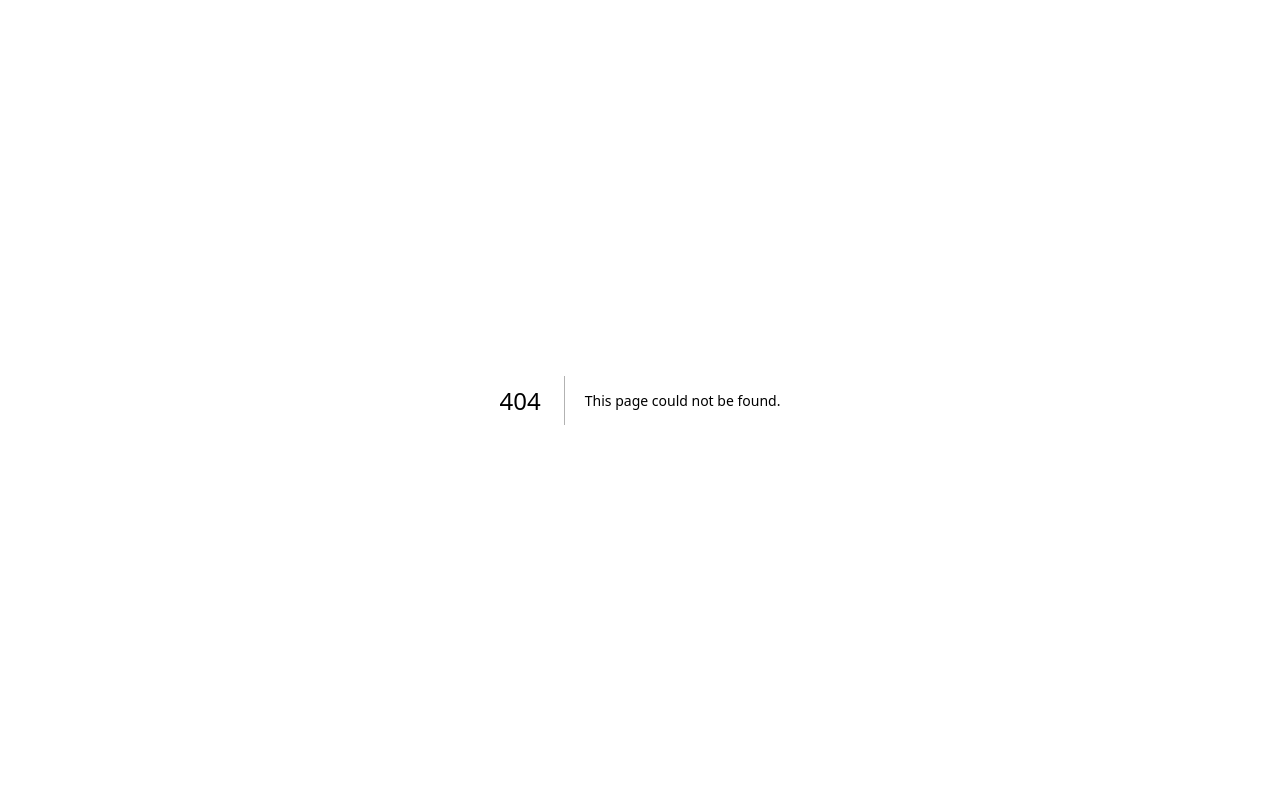
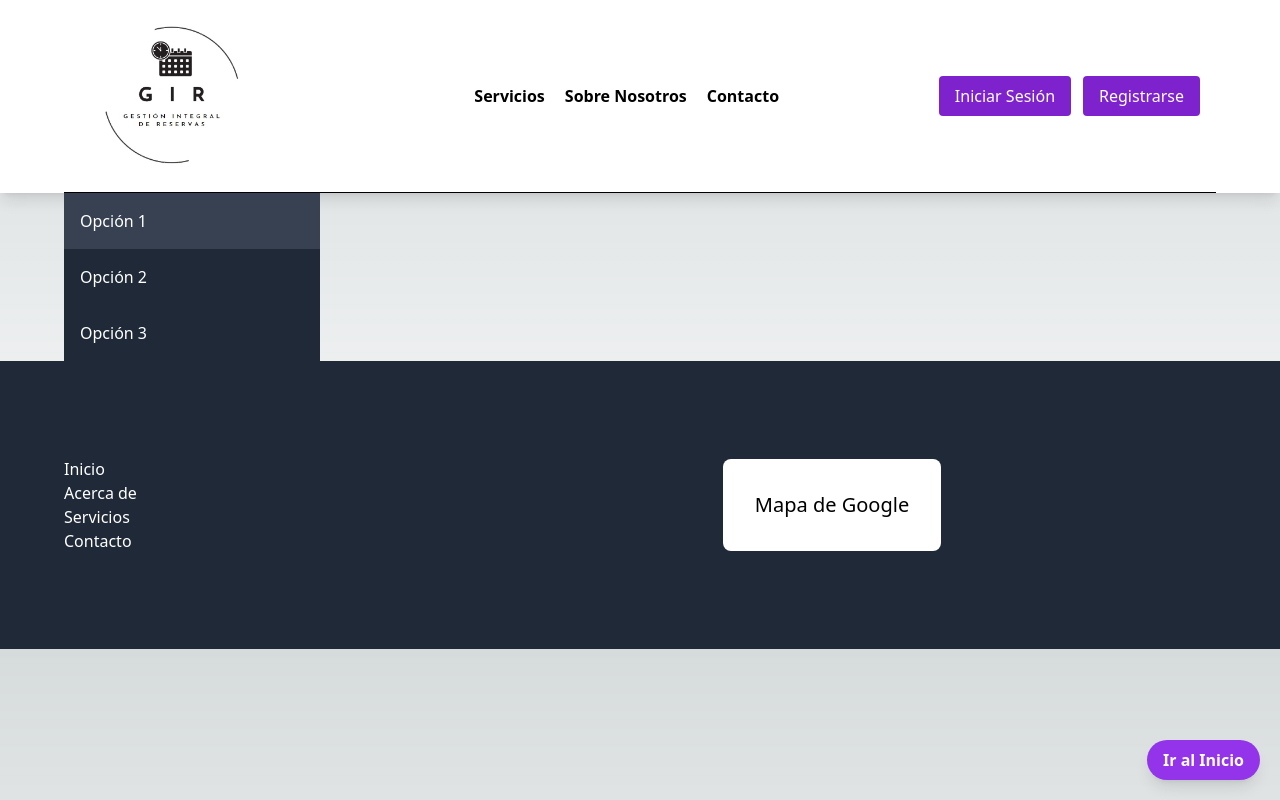
Before and after one commit to NataRodriguez/GIR, a Next.js app: page /cuenta in a window 1280 px wide. Before the commit this address had no page. Built offline with nearby package versions, Linux system fonts and the light colour scheme.

Commit message:
primer update usuario

```diff
--- /dev/null
+++ b/src/components/DatosUsuario.js
@@ -0,0 +1,40 @@
+import React from 'react';
+
+function DatosUsuario() {
+  return (
+    <div id="Contacto" className="py-16 bg-gray-50 text-gray-800">
+      <div className="container mx-auto px-4">
+        <div className="text-center mb-12">
+          <h2 className="text-3xl font-bold text-purple-700 mb-4">Datos de Usuario</h2>
+          <p className="text-lg text-gray-700">Por favor, ingresa tus datos para registrarte:</p>
+        </div>
+
+        <form className="max-w-lg mx-auto bg-white rounded-lg p-8 shadow">
+          <div className="mb-6">
+            <label htmlFor="nombre" className="block mb-2 text-sm font-medium text-gray-900">Nombre</label>
+            <input type="text" id="nombre" name="nombre" required className="bg-gray-50 border border-gray-300 text-gray-900 text-sm rounded-lg focus:ring-blue-500 focus:border-blue-500 block w-full p-2.5" placeholder="Juan Pérez" />
+          </div>
+
+          <div className="mb-6">
+            <label htmlFor="direccion" className="block mb-2 text-sm font-medium text-gray-900">Dirección</label>
+            <input type="text" id="direccion" name="direccion" required className="bg-gray-50 border border-gray-300 text-gray-900 text-sm rounded-lg focus:ring-blue-500 focus:border-blue-500 block w-full p-2.5" placeholder="Calle 123, Ciudad, País" />
+          </div>
+
+          <div className="mb-6">
+            <label htmlFor="telefono" className="block mb-2 text-sm font-medium text-gray-900">Teléfono</label>
+            <input type="tel" id="telefono" name="telefono" required className="bg-gray-50 border border-gray-300 text-gray-900 text-sm rounded-lg focus:ring-blue-500 focus:border-blue-500 block w-full p-2.5" placeholder="123456789" />
+          </div>
+
+          <div className="mb-6">
+            <label htmlFor="telefonoEmergencia" className="block mb-2 text-sm font-medium text-gray-900">Teléfono de Emergencia</label>
+            <input type="tel" id="telefonoEmergencia" name="telefonoEmergencia" required className="bg-gray-50 border border-gray-300 text-gray-900 text-sm rounded-lg focus:ring-blue-500 focus:border-blue-500 block w-full p-2.5" placeholder="987654321" />
+          </div>
+
+          <button type="submit" className="text-white bg-purple-700 hover:bg-purple-800 focus:ring-4 focus:outline-none focus:ring-purple-300 font-medium rounded-lg text-sm px-5 py-2.5 text-center">Enviar Datos</button>
+        </form>
+      </div>
+    </div>
+  );
+}
+
+export default DatosUsuario;
--- a/src/components/footer.js
+++ b/src/components/footer.js
@@ -6,7 +6,7 @@ import React from 'react';
 const Footer = () => {
     return (
       <footer className="bg-gray-800 text-white p-4">
-        <div className="container mx-auto flex flex-wrap items-center justify-between">
+        <div className="container mx-auto flex flex-wrap items-center justify-between max-w-6xl">
 
           {/* Columna 1 */}
           <div className="w-4/12">
--- a/src/components/navbar.js
+++ b/src/components/navbar.js
@@ -41,7 +41,11 @@ export default function Navbar() {
           <div className="flex items-center space-x-3">
             {user ? (
               <>
-                <span>Bienvenido, {user.nombre}</span>
+                <div className='text-black'>
+                  <span>Bienvenido, {user.nombre}</span>
+                  <span>  |  </span>
+                  <span>Mis datos</span>
+                </div>
                 <button onClick={logout} className="bg-purple-700 hover:bg-purple-800 px-4 py-2 rounded transition duration-300">
                   Cerrar Sesión
                 </button>
--- /dev/null
+++ b/src/pages/cuenta.js
@@ -0,0 +1,72 @@
+import React, { useState } from 'react';
+import Head from 'next/head';
+import Navbar from '../components/navbar'; // Asegúrate de que la ruta sea correcta
+import Footer from '../components/footer'; // Asegúrate de que la ruta sea correcta
+import DatosUsuario from '../components/DatosUsuario'; // Importa el componente DatosUsuario
+import { useCallback } from 'react';
+
+export default function Home() {
+    const [mostrarDatosUsuario, setMostrarDatosUsuario] = useState(false); // Estado para controlar la visibilidad del formulario
+    const [opcionSeleccionada, setOpcionSeleccionada] = useState(1); // Estado para la opción seleccionada
+
+    const handleClick = useCallback((opcion) => {
+      setMostrarDatosUsuario(opcion === 1); // Mostrar formulario si la opción seleccionada es 1
+      setOpcionSeleccionada(opcion); // Establecer la opción seleccionada
+    }, []);
+
+    const scrollToTop = useCallback(() => {
+      document.getElementById('Inicio').scrollIntoView({ behavior: 'smooth' });
+    }, []);
+
+    return (
+      <div className=''>
+        <Head>
+          <title>GIR - Home</title>
+          <meta name="description" content="GIR" />
+          <link rel="icon" href="/favicon.ico" />
+          <link
+            href="https://fonts.googleapis.com/css2?family=Poppins:wght@400;600&display=swap"
+            rel="stylesheet"
+          />
+        </Head>
+
+        <Navbar /> {/* Uso del componente Navbar */}
+
+        <main className="max-w-6xl mx-auto">
+          <div className="flex">
+            <div className="sticky w-64 bg-gray-800 text-white">
+              <ul >
+                <li
+                  className={`p-4 cursor-pointer ${opcionSeleccionada === 1 ? 'bg-gray-700' : 'hover:bg-gray-700'}`}
+                  onClick={() => handleClick(1)}
+                >
+                  Opción 1
+                </li>
+                <li
+                  className={`p-4 cursor-pointer ${opcionSeleccionada === 2 ? 'bg-gray-700' : 'hover:bg-gray-700'}`}
+                  onClick={() => handleClick(2)}
+                >
+                  Opción 2
+                </li>
+                <li
+                  className={`p-4 cursor-pointer ${opcionSeleccionada === 3 ? 'bg-gray-700' : 'hover:bg-gray-700'}`}
+                  onClick={() => handleClick(3)}
+                >
+                  Opción 3
+                </li>
+              </ul>
+            </div>
+            <div className="flex-1">
+              {/* Mostrar el formulario si mostrarDatosUsuario es verdadero */}
+              {mostrarDatosUsuario && <DatosUsuario />}
+            </div>
+          </div>
+        </main>
+
+        <Footer />
+        <button onClick={scrollToTop} className="fixed bottom-5 right-5 bg-purple-600 hover:bg-purple-700 text-white font-bold py-2 px-4 rounded-full shadow-lg z-50">
+          Ir al Inicio
+        </button>
+      </div>
+    );
+  }
```
